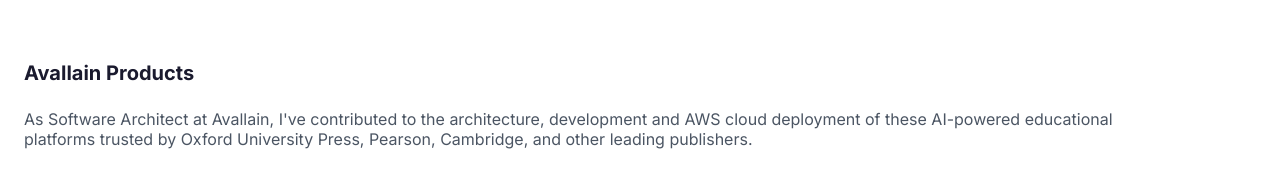
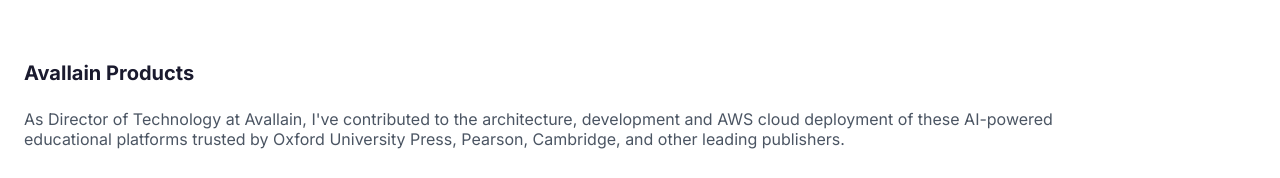
Before and after one commit to carlosparamio/carlosparamio.github.io, an Astro site: page /projects in a window 1280 px wide. Shown: the part 250-428 px from the top of the page. Built offline with nearby package versions, Linux system fonts and the light colour scheme; Astro itself is replaced by a stand-in of ours.

Commit message:
Update job title

```diff
--- a/src/pages/projects.astro
+++ b/src/pages/projects.astro
@@ -42,7 +42,7 @@ const avallainProducts = [
 
     <h2 class="text-xl font-bold text-primary mb-6">Avallain Products</h2>
     <p class="text-gray-600 mb-8">
-      As Software Architect at Avallain, I've contributed to the architecture, development and AWS cloud deployment of these AI-powered educational platforms trusted by Oxford University Press, Pearson, Cambridge, and other leading publishers.
+      As Director of Technology at Avallain, I've contributed to the architecture, development and AWS cloud deployment of these AI-powered educational platforms trusted by Oxford University Press, Pearson, Cambridge, and other leading publishers.
     </p>
     <div class="grid grid-cols-1 md:grid-cols-2 gap-6 mb-16">
       {avallainProducts.map((product) => (
```
